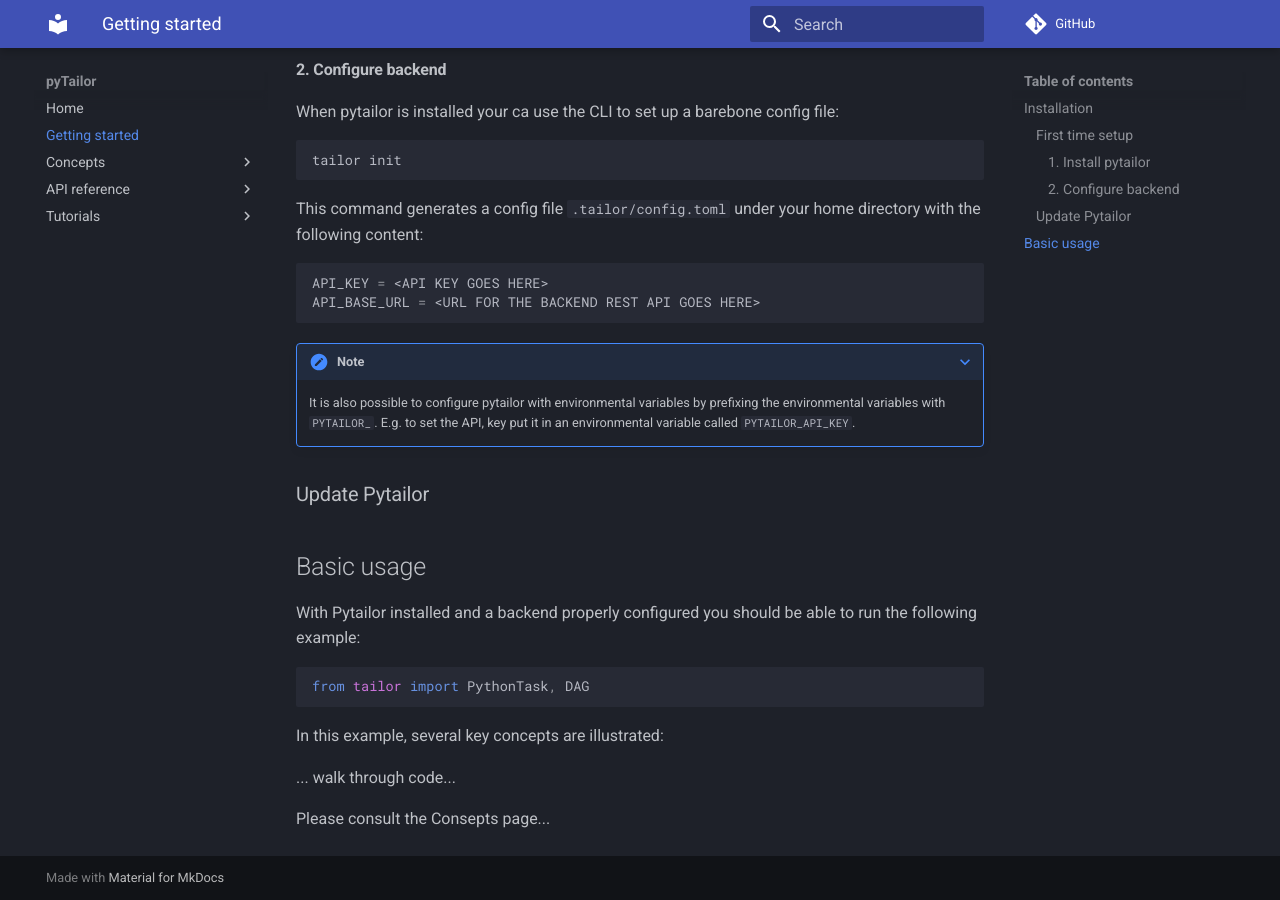
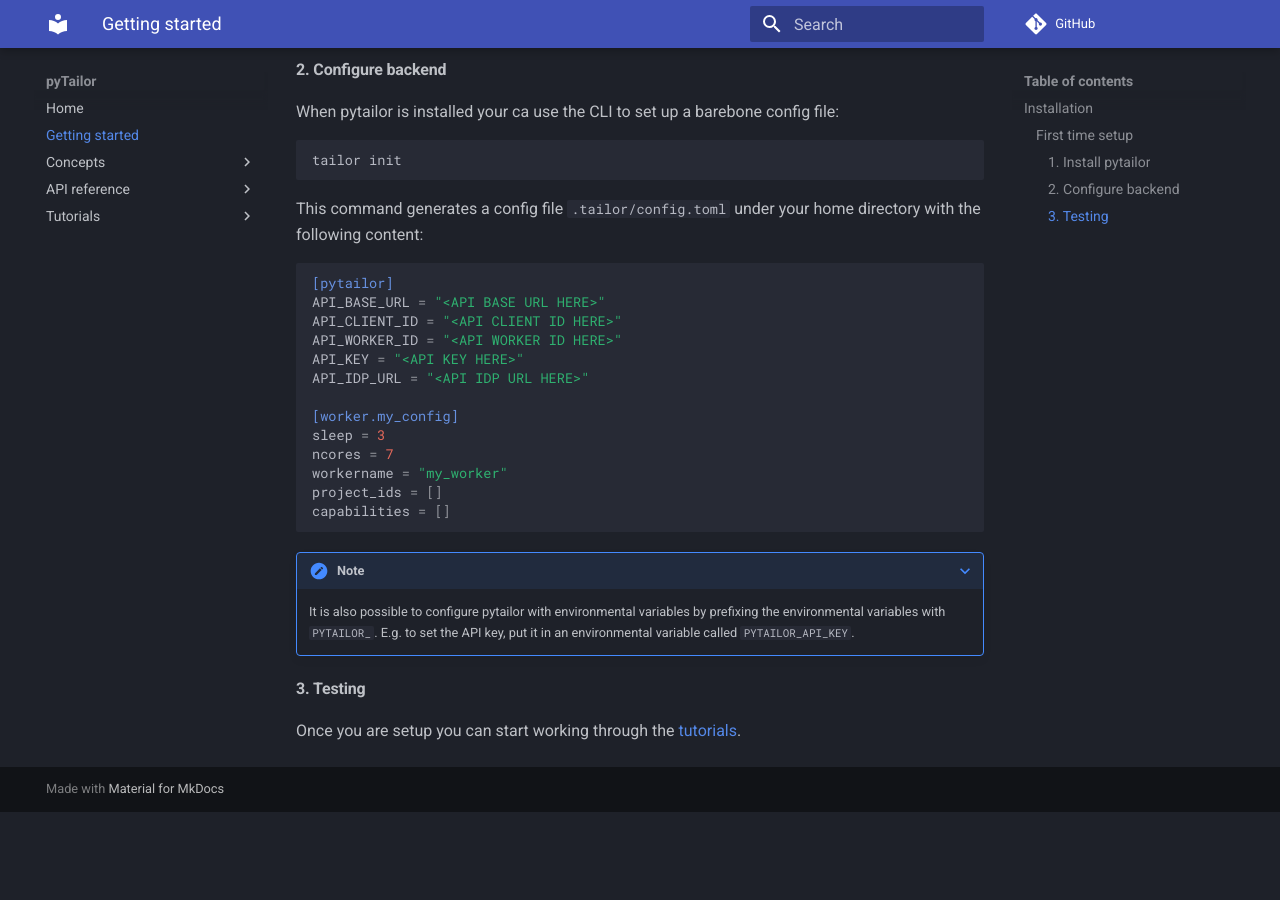
Before and after one commit to entailor/pytailor, an MkDocs documentation site: the page built from docs/documentation/getting_started.md, in a window 1280 px wide and 900 px high, scrolled down 785 px. Built offline with MkDocs 1.6.1 and Material for MkDocs 9.7.7, drawn with Linux system fonts in a browser that asks for light colours; comment, search, counter and statistics services are not loaded; after the commit the page ends 1597 px from its top, so only the background shows below that.

Commit message:
slight update

````diff
--- a/docs/documentation/getting_started.md
+++ b/docs/documentation/getting_started.md
@@ -39,35 +39,26 @@
 the following content:
 
 ``` toml
-API_KEY = <API KEY GOES HERE>
-API_BASE_URL = <URL FOR THE BACKEND REST API GOES HERE>
+[pytailor]
+API_BASE_URL = "<API BASE URL HERE>"
+API_CLIENT_ID = "<API CLIENT ID HERE>"
+API_WORKER_ID = "<API WORKER ID HERE>"
+API_KEY = "<API KEY HERE>"
+API_IDP_URL = "<API IDP URL HERE>"
+
+[worker.my_config]
+sleep = 3
+ncores = 7
+workername = "my_worker"
+project_ids = []
+capabilities = []
+
 ```
 
 ???+ note
     It is also possible to configure pytailor with environmental variables by prefixing
-    the environmental variables with `PYTAILOR_`. E.g. to set the API, key put it in an
+    the environmental variables with `PYTAILOR_`. E.g. to set the API key, put it in an
     environmental variable called `PYTAILOR_API_KEY`.
 
-
-### Update Pytailor
-
-
-
-
-## Basic usage
-
-With Pytailor installed and a backend properly configured you should be able to run the
-following example:
-
-``` python
-
-from tailor import PythonTask, DAG
-
-```
-
-In this example, several key concepts are illustrated:
-
-... walk through code...
-
-
-Please consult the Consepts page...
+#### 3. Testing
+Once you are setup you can start working through the [tutorials](tutorials/example01_hello_world.md).
````
